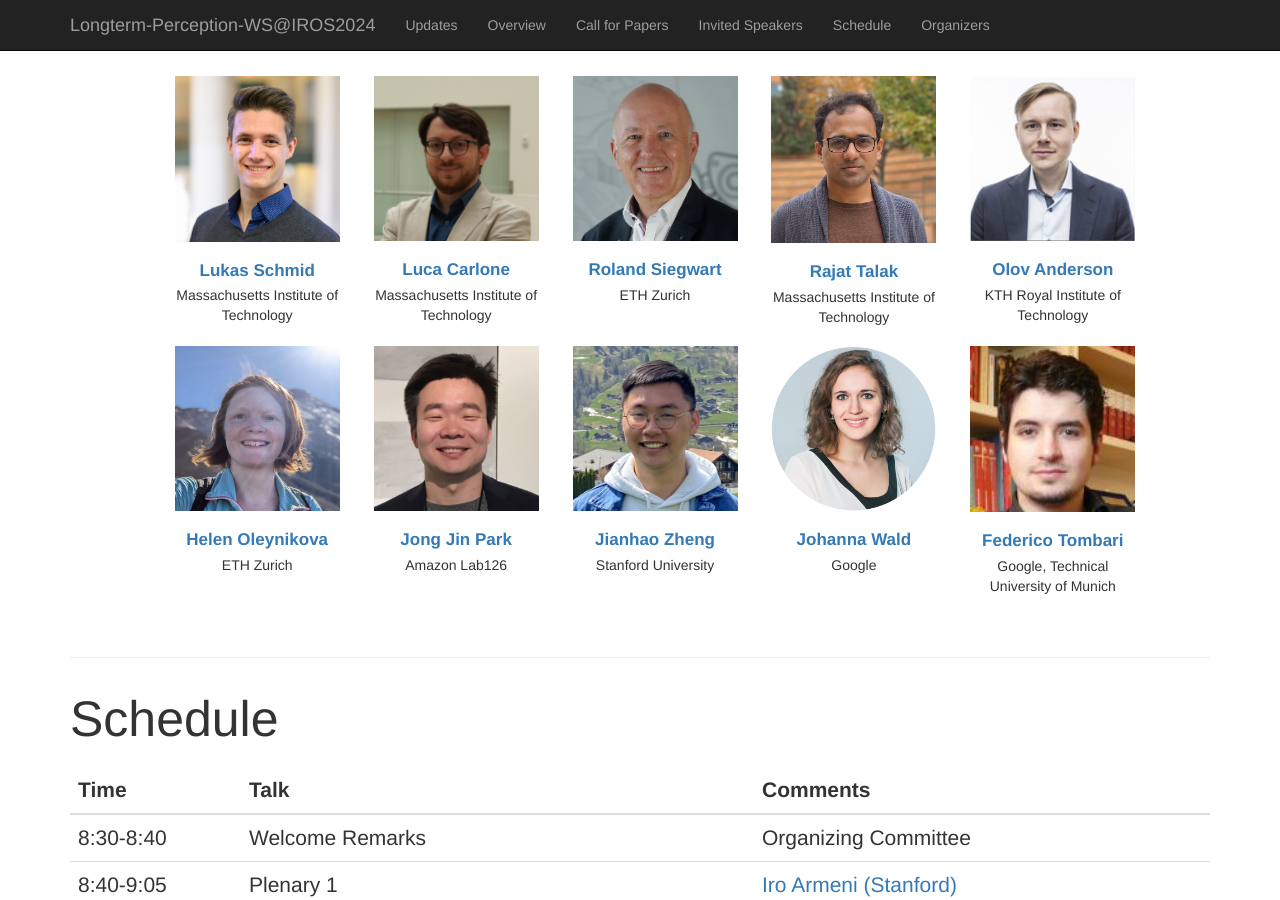
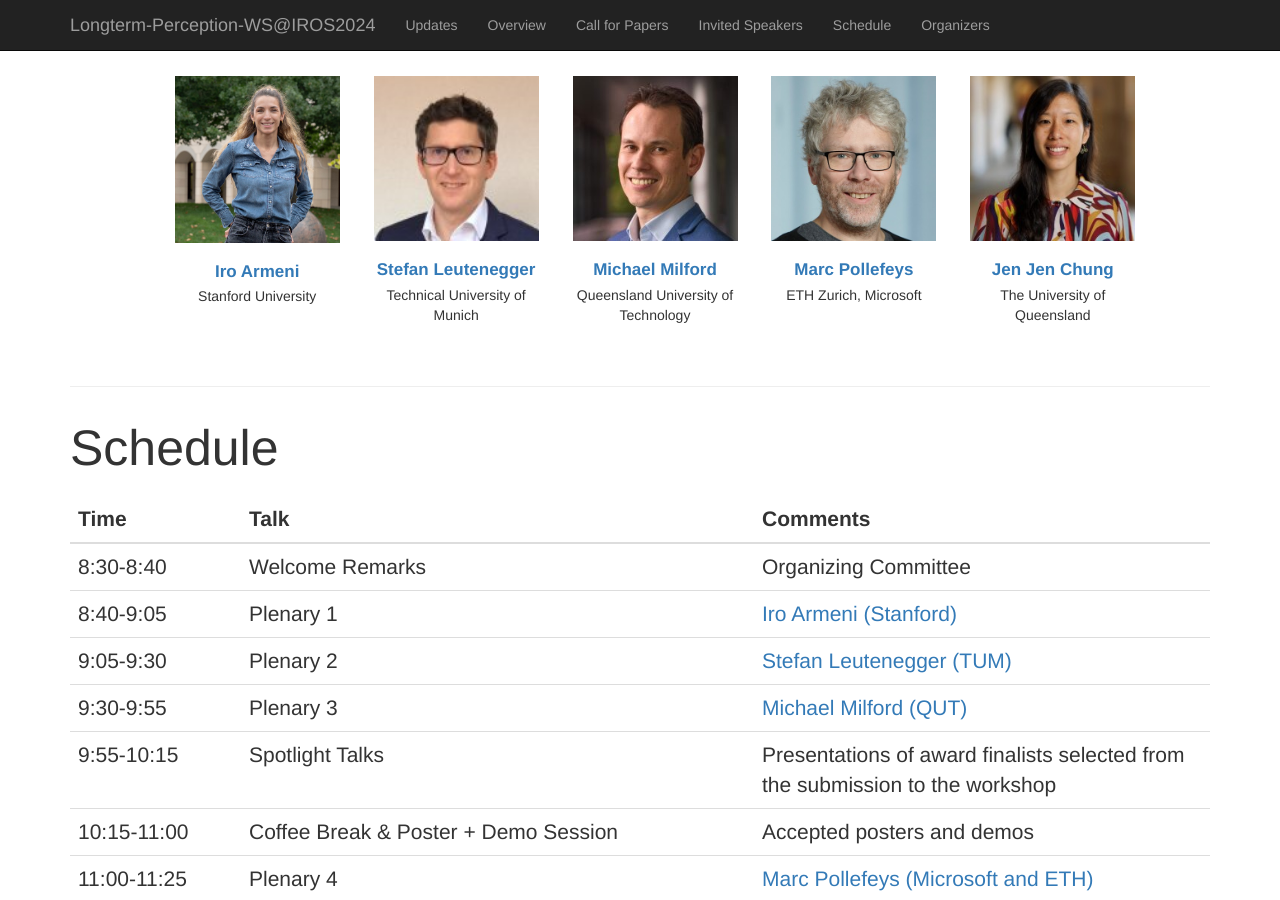
Before and after one commit to MIT-SPARK/Longterm-Perception-WS, a Jekyll site: the page built from index.html, in a window 1280 px wide and 900 px high, scrolled down 1867 px. Built offline with Jekyll 4.4.1, drawn with Linux system fonts in a browser that asks for light colours.

Commit message:
Add speakers

```diff
--- /dev/null
+++ b/_data/speakers.yaml
@@ -0,0 +1,29 @@
+- name: Iro Armeni
+  image: /assets/images/iro.png
+  web: https://ir0.github.io/
+  position: Assistant Professor
+  affiliation: Stanford University
+
+- name: Stefan Leutenegger
+  image: /assets/images/stefan.jpeg
+  web: https://www.professoren.tum.de/en/leutenegger-stefan
+  position: Assistant Professor
+  affiliation: Technical University of Munich
+
+- name: Michael Milford
+  image: /assets/images/michael.jpg
+  web: https://www.qut.edu.au/about/our-people/academic-profiles/michael.milford
+  position: Professor
+  affiliation: Queensland University of Technology
+
+- name: Marc Pollefeys
+  image: /assets/images/marc.jpg
+  web: https://people.inf.ethz.ch/marc.pollefeys/
+  position: Professor
+  affiliation: ETH Zurich, Microsoft
+
+- name: Jen Jen Chung
+  image: /assets/images/Jen.jpeg
+  web: https://jenjenchung.github.io/anthropomorphic/
+  position: Associate Professor
+  affiliation: The University of Queensland
--- a/_includes/speakers.html
+++ b/_includes/speakers.html
@@ -1,7 +1,7 @@
 <section class="team" id="team">
   <div class="container">
     <div class="row row-centered">
-      {% for member in site.data.organizers %}
+      {% for member in site.data.speakers %}
       <div class="col-lg-2 col-md-3 col-sm-4 col-xs-6 col-centered">
         <div class="box">
           <div class="image">
```
Also changed, not shown: _features/05-schedule.md (+1 -1 lines), assets/images/Jen.jpeg (added), assets/images/iro.png (added), assets/images/iro_original.jpg (added), assets/images/marc.jpg (added), assets/images/michael.jpg (added), assets/images/stefan.jpeg (added), 1 other file.
